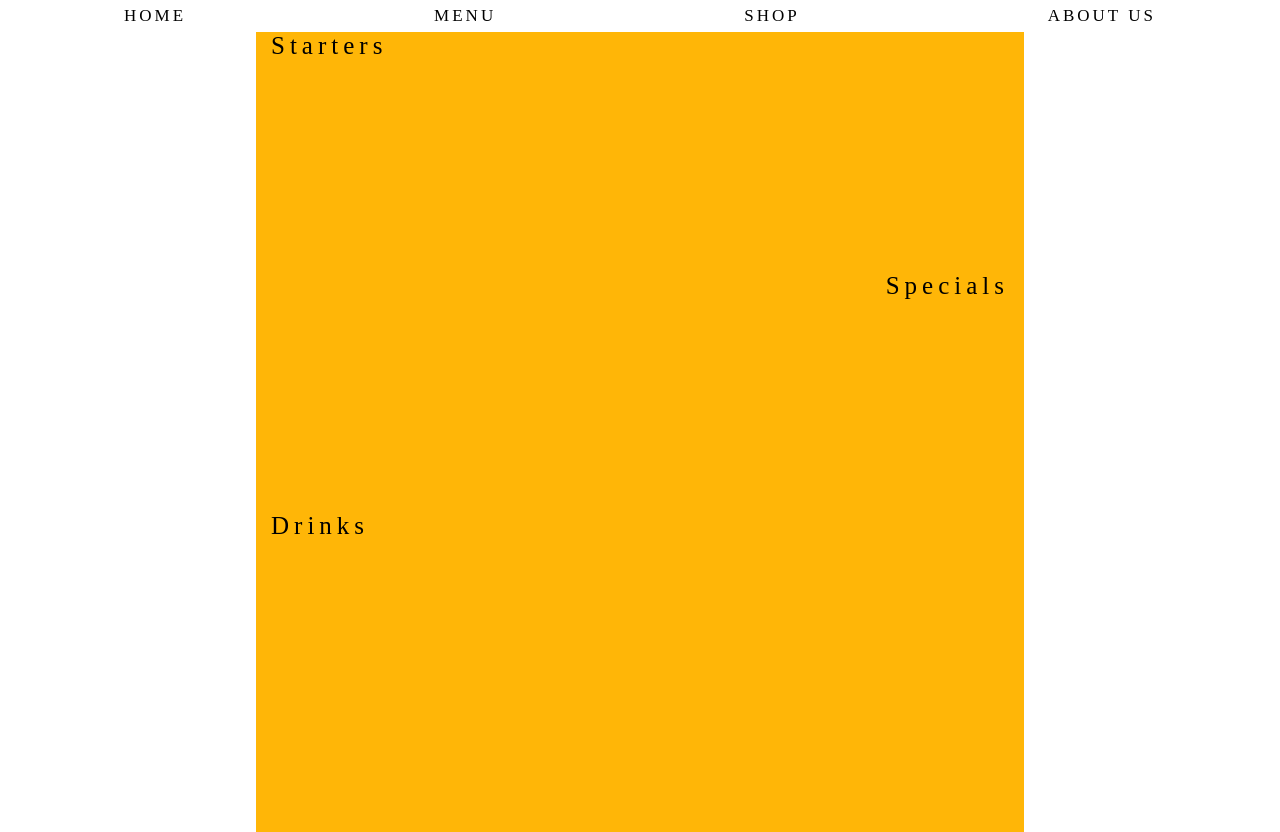
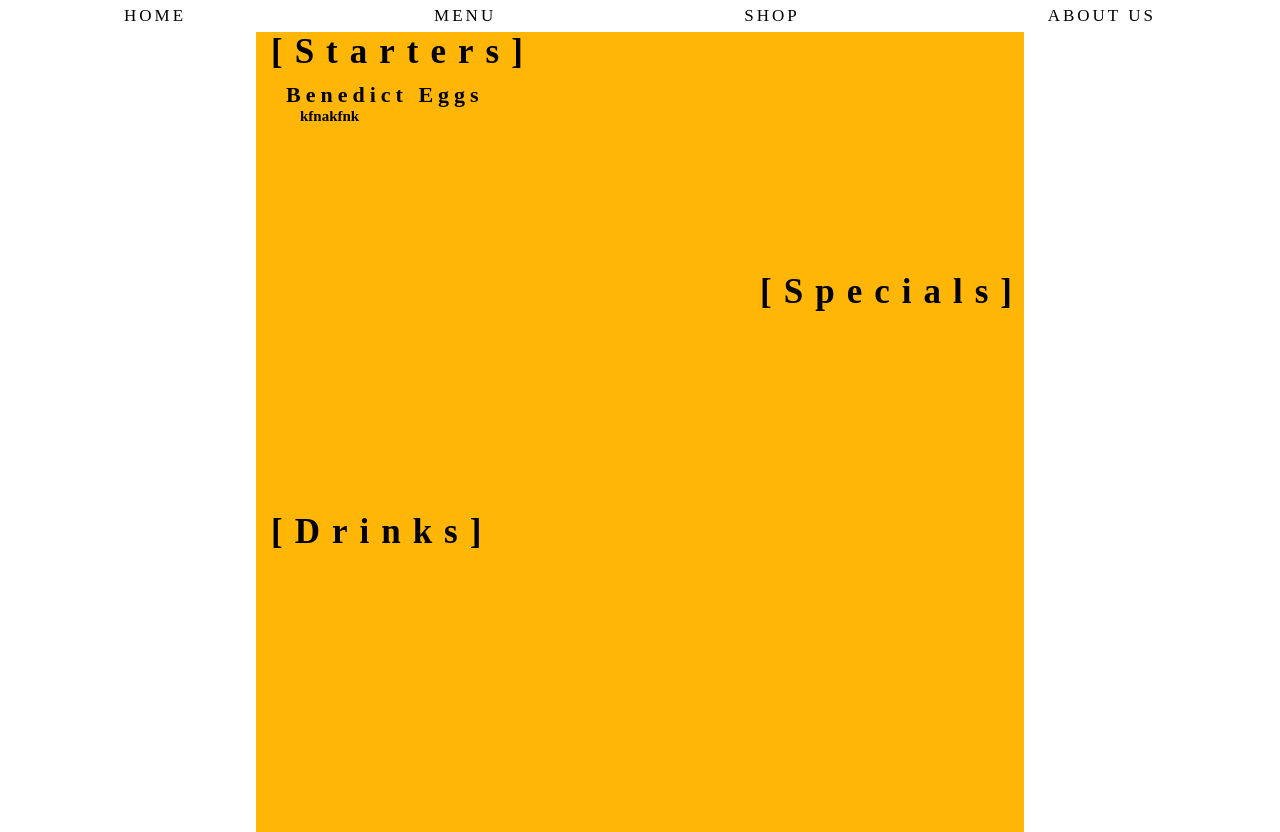
Before and after one commit to Ana-Becerril/egg-cellent-restaurant, a website built with webpack: page dist/index.html in a window 1280 px wide. Built offline with nearby package versions, Linux system fonts and the light colour scheme; files whose address does not match are found by name.

Commit message:
added an option in the starters of menu

```diff
--- a/menu.js
+++ b/menu.js
@@ -12,21 +12,22 @@ function menu(){
     const menuStarters=document.createElement("div")
     menuStarters.classList.add("menu-starters");
     const textStarters=document.createElement("span")
-    textStarters.innerHTML="Starters"
+    textStarters.innerHTML="[Starters]"
     textStarters.classList.add("txt-starters");
-    menuStarters.appendChild(textStarters)
+    textStarters.append(addElementsToList("Benedict Eggs","kfnakfnk"));
+    menuStarters.append(textStarters)
 
     const menuSpecials=document.createElement("div")
     menuSpecials.classList.add("menu-specials");
     const textSpecials=document.createElement("span")
-    textSpecials.innerHTML="Specials"
+    textSpecials.innerHTML="[Specials]"
     textSpecials.classList.add("txt-specials");
     menuSpecials.appendChild(textSpecials);
 
     const menuDrinks=document.createElement("div")
     menuDrinks.classList.add("menu-drinks");
     const textDrinks=document.createElement("span");
-    textDrinks.innerHTML="Drinks"
+    textDrinks.innerHTML="[Drinks]"
     textDrinks.classList.add("txt-drinks");
     menuDrinks.appendChild(textDrinks);
 
@@ -37,7 +38,17 @@ function menu(){
 
     menuContainer.append(menuLeft,menuMiddle, menuRight);
 
-
+    function addElementsToList(tittle, description){
+        const option=document.createElement("div")
+        const tittleList=document.createElement("div")
+        tittleList.innerHTML=tittle;
+        tittleList.classList.add("options-tittle");
+        const list=document.createElement("div");
+        list.innerHTML=description;
+        list.classList.add("options-description");
+        option.append(tittleList,list);
+        return option;
+    }
 return menuContainer;
 
 }
--- a/src/style.css
+++ b/src/style.css
@@ -99,24 +99,46 @@ body, html{
     height: 30%;
     font-size: 23px;
     display: flex;
+    flex-direction: column;
 }
 
 .txt-starters, .txt-specials, .txt-drinks{
     font-family: 'Lora', serif;
-    letter-spacing: 5px;
+    letter-spacing: 12px;
     width: 100%;
     height: 30px;
-    font-size: 25px;
-    padding: 0 0 0 15px;
+    font-size: 35px;
     display: flex;
-    font: weight 600;
+    font-weight: 600;
+    flex-direction: column;
 }
 
 .txt-starters, .txt-drinks{
     justify-content: start;
+    margin-left: 15px;
 }
 
 .txt-specials{
-    justify-content: flex-end;
-    padding: 0 15px 0 0;
+    align-items: flex-end;
 }
+
+.option{
+    display: flex;
+    flex-direction: column;
+}
+.options-tittle{
+    font-family:'Lora', serif;
+    width: 100%;
+    font-size: 22px;
+    letter-spacing: 5px;
+    padding-top: 10px;
+    margin-left: 15px;
+    }
+
+.options-description{
+    font-family: 'Lora', serif;
+    width: 100%;
+    font-size: 15px;
+    letter-spacing: normal;
+    margin-left: 29px;
+}
```
Also changed, not shown: dist/main.js.
